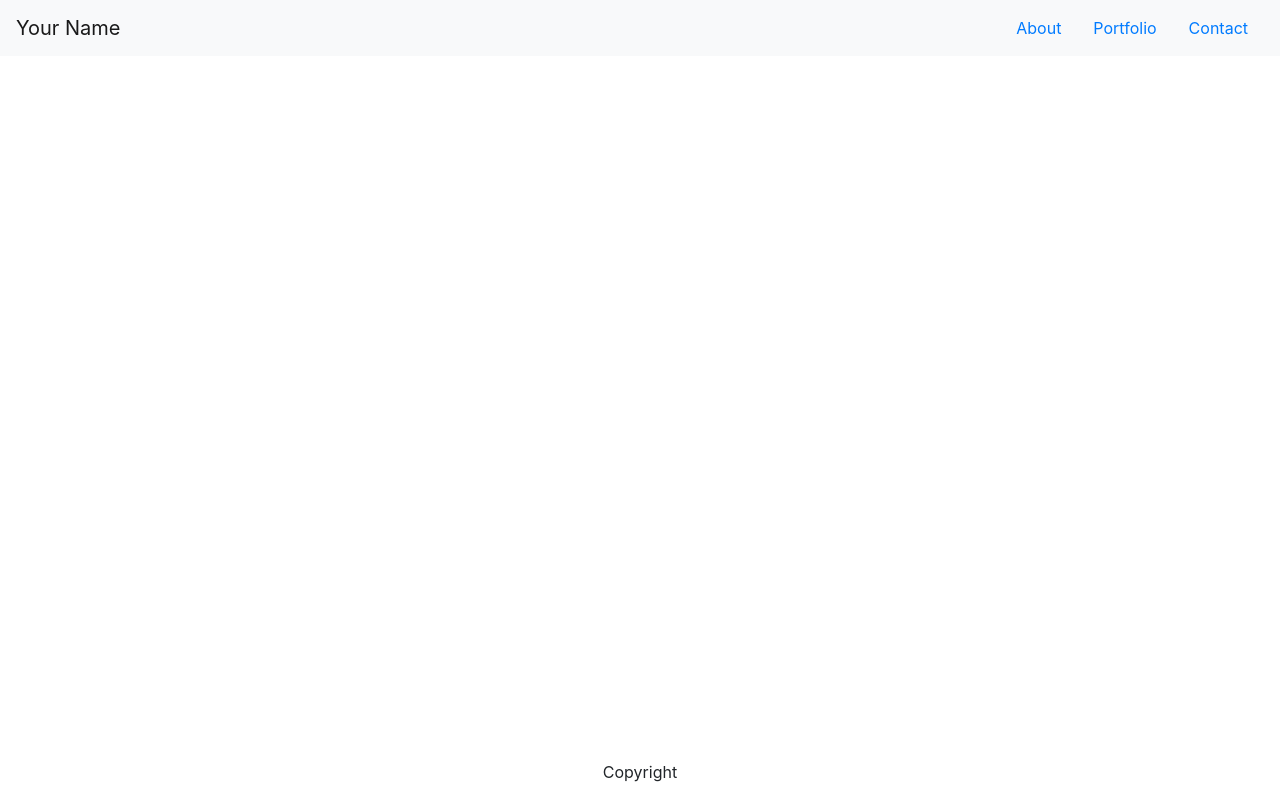
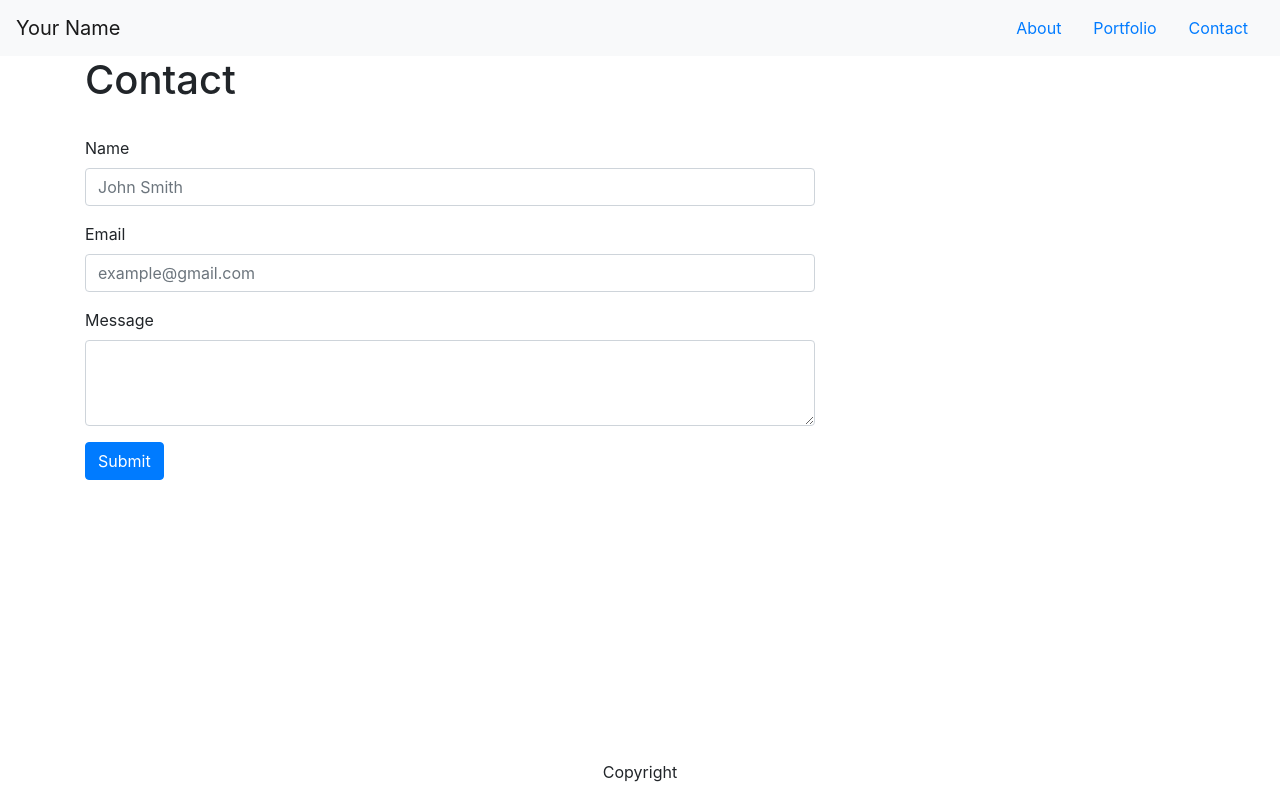
Before and after one commit to AbdulSaid/test-portfolio, a plain HTML site: page contact.html in a window 1280 px wide. Drawn offline with nearby package versions, Linux system fonts and the light colour scheme.

Commit message:
finished contact page

```diff
--- a/contact.html
+++ b/contact.html
@@ -34,6 +34,36 @@
         </div>
       </nav>
 
+      <div class="container">
+        <div class="row">
+            <div class="col-lg-8">
+                <h1>Contact</h1>
+                <br>
+            </div>
+        </div>
+        <div class="row">
+              <div class="col-lg-8">
+                <form>
+                    <div class="form-group">
+                      <label for="exampleInputEmail1">Name</label>
+                      <input type="email" class="form-control" id="exampleInputEmail1" aria-describedby="emailHelp" placeholder="John Smith">
+
+                    </div>
+                    <div class="form-group">
+                        <label for="exampleInputEmail1">Email</label>
+                        <input type="email" class="form-control" id="exampleInputEmail1" aria-describedby="emailHelp" placeholder="example@gmail.com">
+                      </div>
+                      <div class="form-group">
+                        <label for="exampleFormControlTextarea1">Message</label>
+                        <textarea class="form-control" id="exampleFormControlTextarea1" rows="3"></textarea>
+                      </div>
+                    <button type="submit" class="btn btn-primary">Submit</button>
+
+                </form>
+              </div>
+          </div>
+      </div>
+
       <footer class="footer">
         <div class="footer-css">
             <p>Copyright</p>
```
